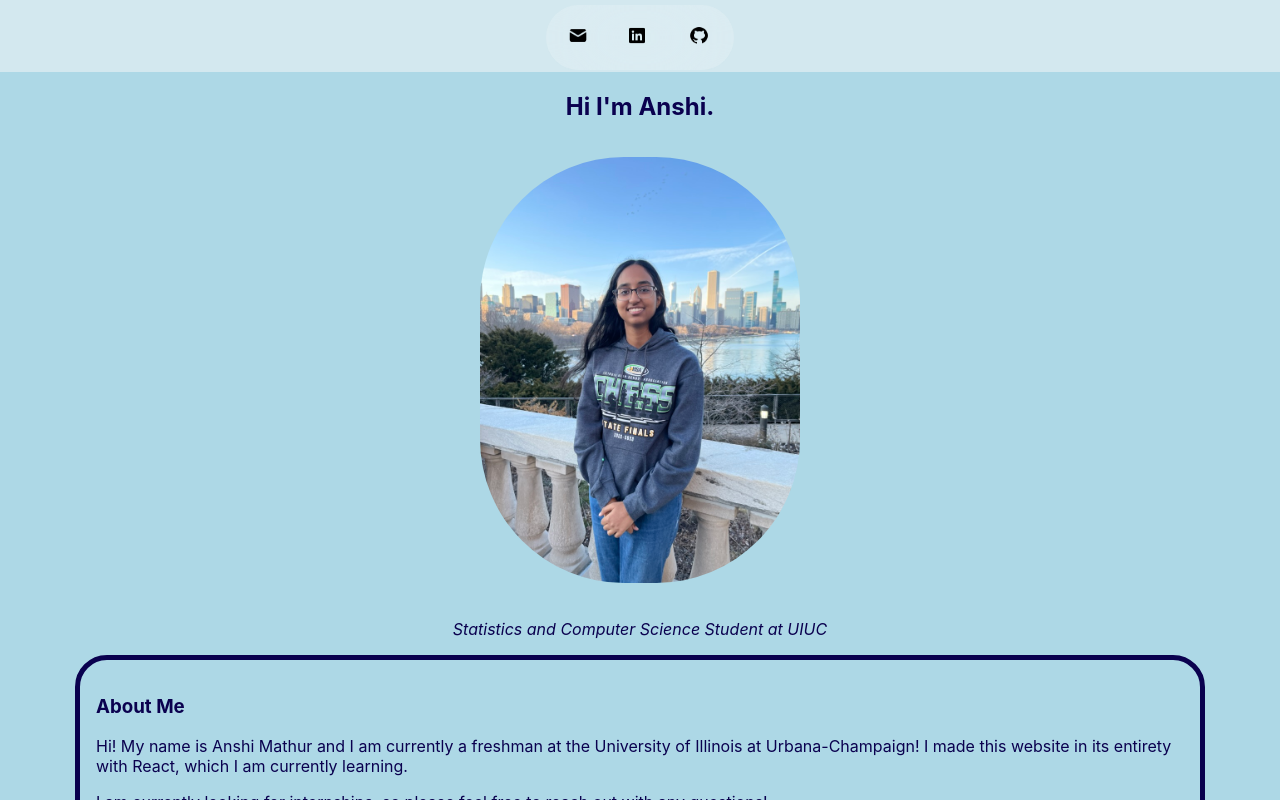
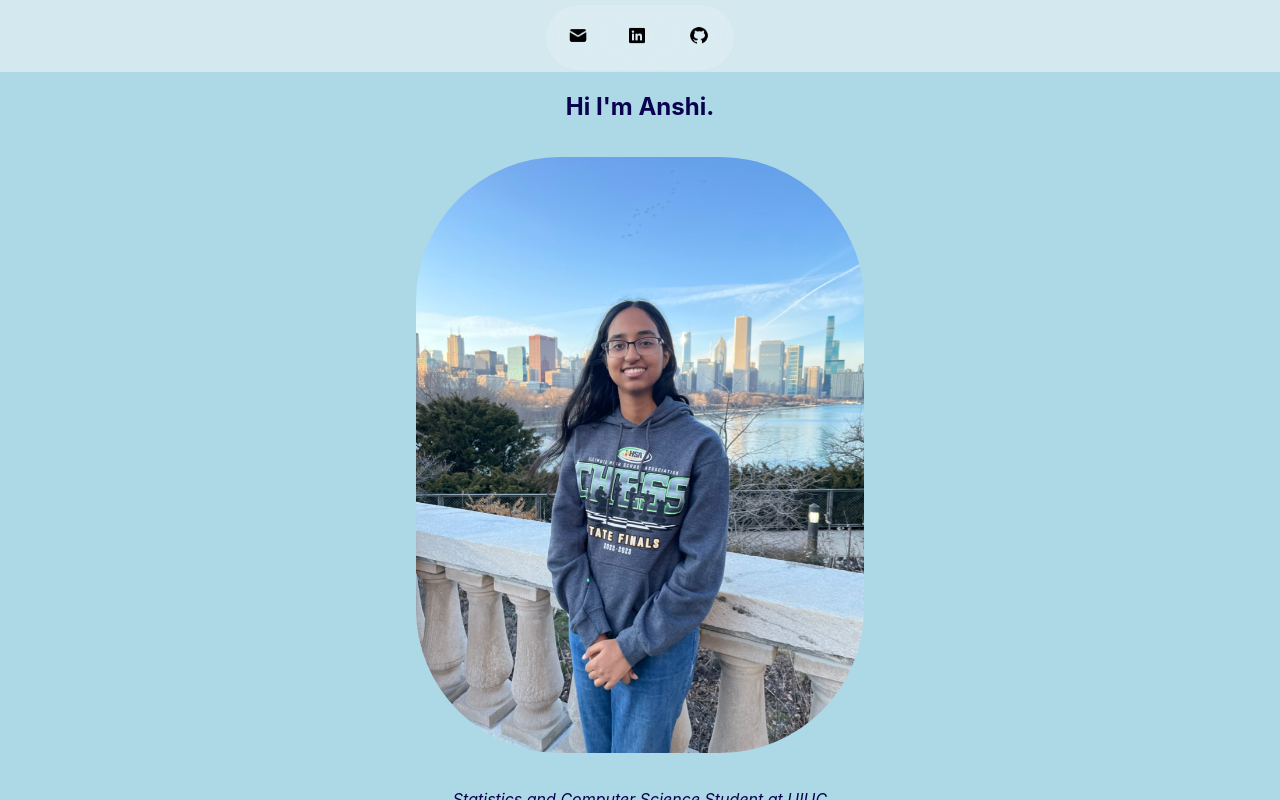
Before and after one commit to anshimathur0325/react-practice, a React (Create React App) app: page / in a window 1280 px wide. Shown: the top 800 px of the page. Built offline with nearby package versions, Linux system fonts and the light colour scheme.

Commit message:
change photo

```diff
--- a/src/App.css
+++ b/src/App.css
@@ -104,8 +104,8 @@ img{
 }
 .pic{
   padding:1em;
-  width: 25%;
-  height:25%;
+  width: 35%;
+  height:35%;
   border-radius: 10em;
 }
 a{
```
Also changed, not shown: 2 other files (tests, documents, lock files or other folders).
